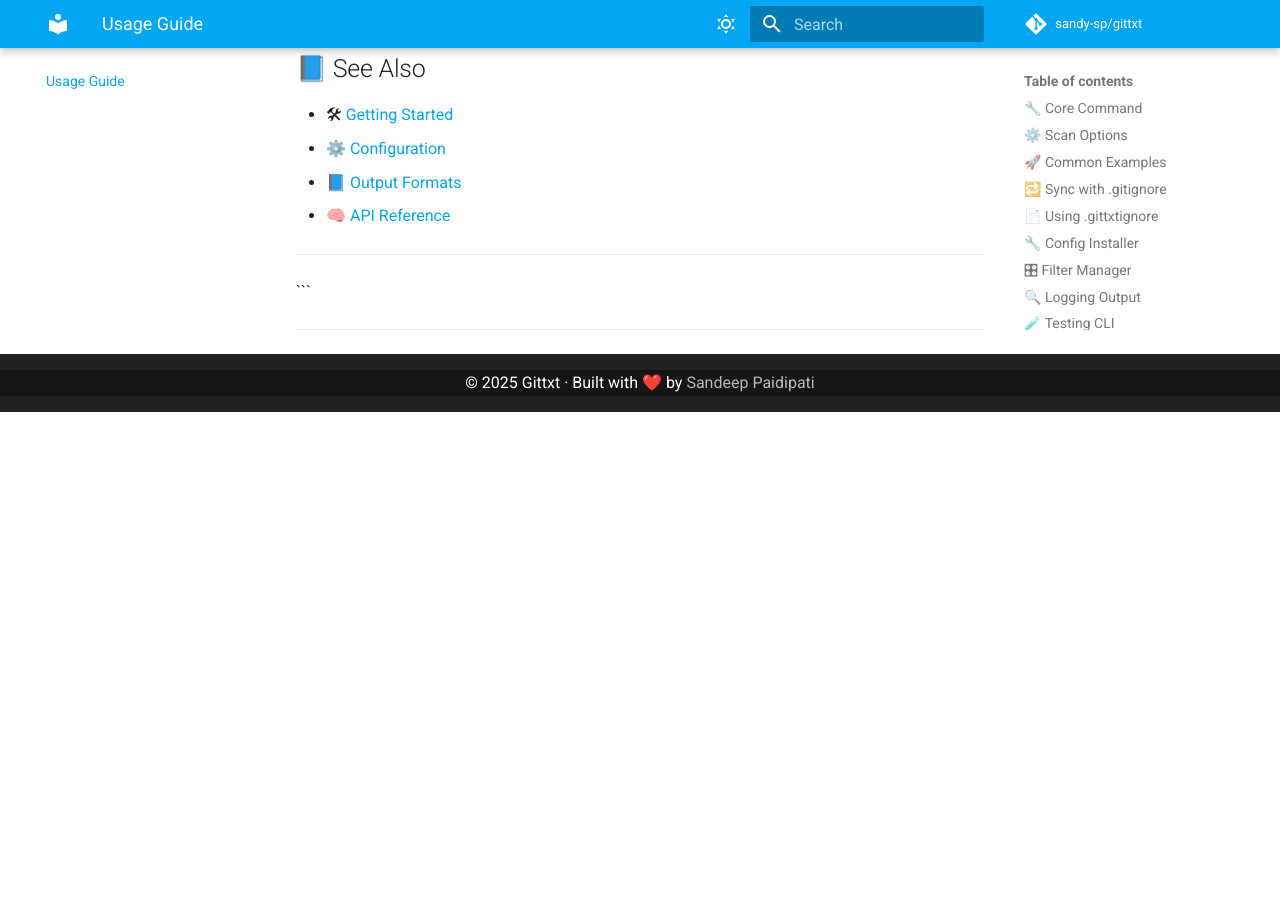
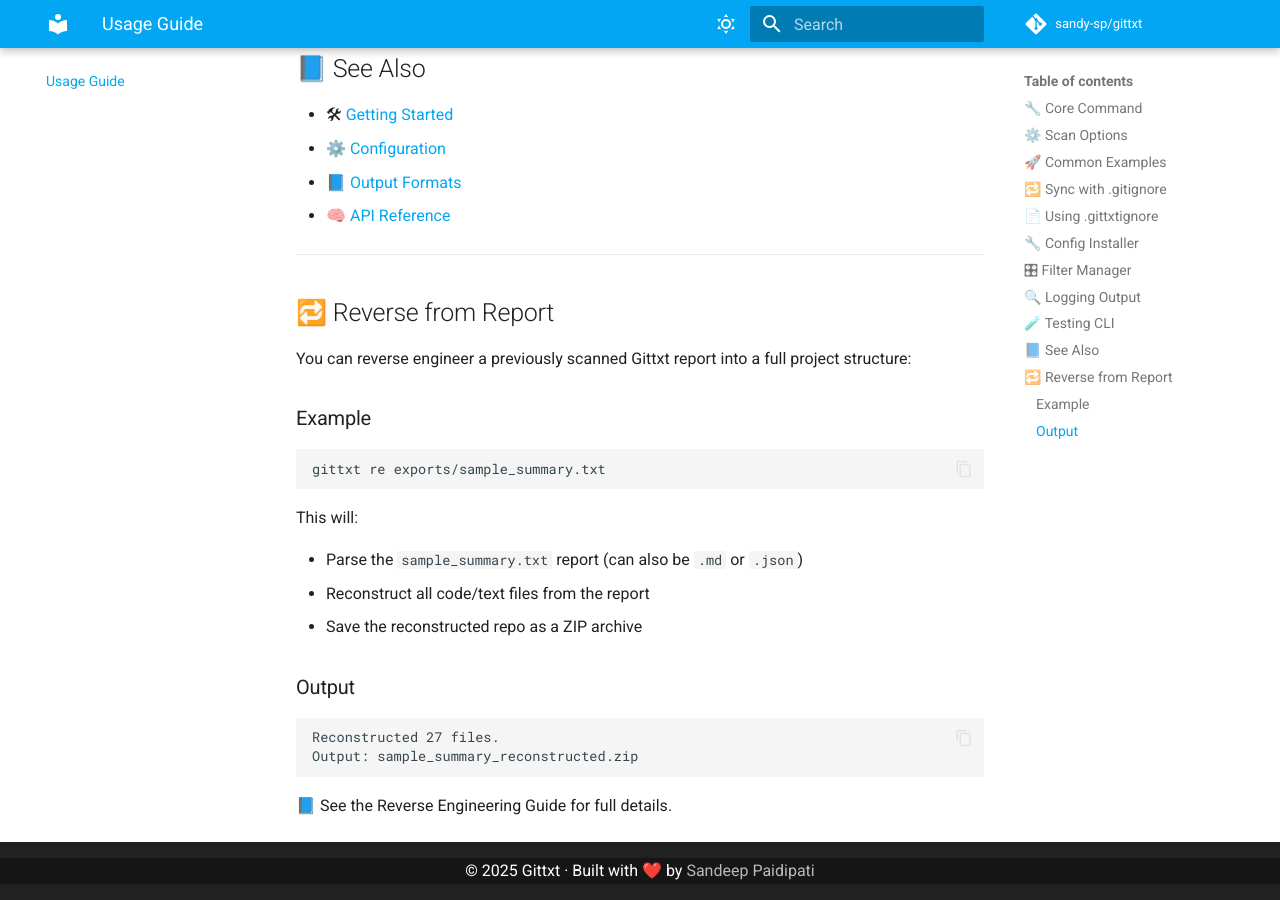
Before and after one commit to sandy-sp/gittxt, an MkDocs documentation site: the page built from docs/usage.md, in a window 1280 px wide and 900 px high, scrolled down 3607 px. Built offline with MkDocs 1.6.1 and Material for MkDocs 9.7.7, drawn with Linux system fonts in a browser that asks for light colours; comment, search, counter and statistics services are not loaded; before the commit the page ends 4019 px from its top, so only the background shows below that.

Commit message:
docs: add reverse engineering section to usage documentation with examples

````diff
--- a/docs/usage.md
+++ b/docs/usage.md
@@ -171,6 +171,28 @@ Check:
 - 🧠 [API Reference](api-reference.md)
 
 ---
+
+## 🔁 Reverse from Report
+
+You can reverse engineer a previously scanned Gittxt report into a full project structure:
+
+### Example
+
+```bash
+gittxt re exports/sample_summary.txt
 ```
 
----
+This will:
+
+- Parse the `sample_summary.txt` report (can also be `.md` or `.json`)
+- Reconstruct all code/text files from the report
+- Save the reconstructed repo as a ZIP archive
+
+### Output
+
+```plaintext
+Reconstructed 27 files.
+Output: sample_summary_reconstructed.zip
+```
+
+📘 See the Reverse Engineering Guide for full details.
````
